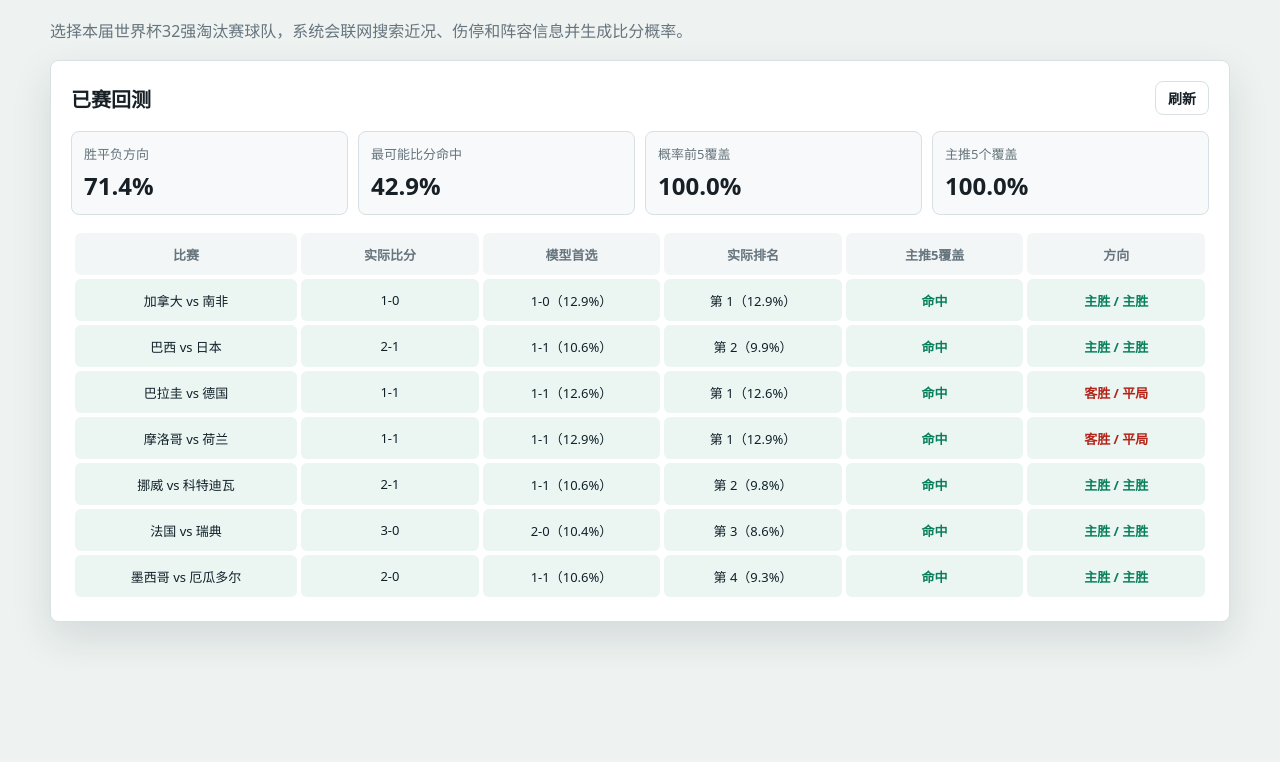
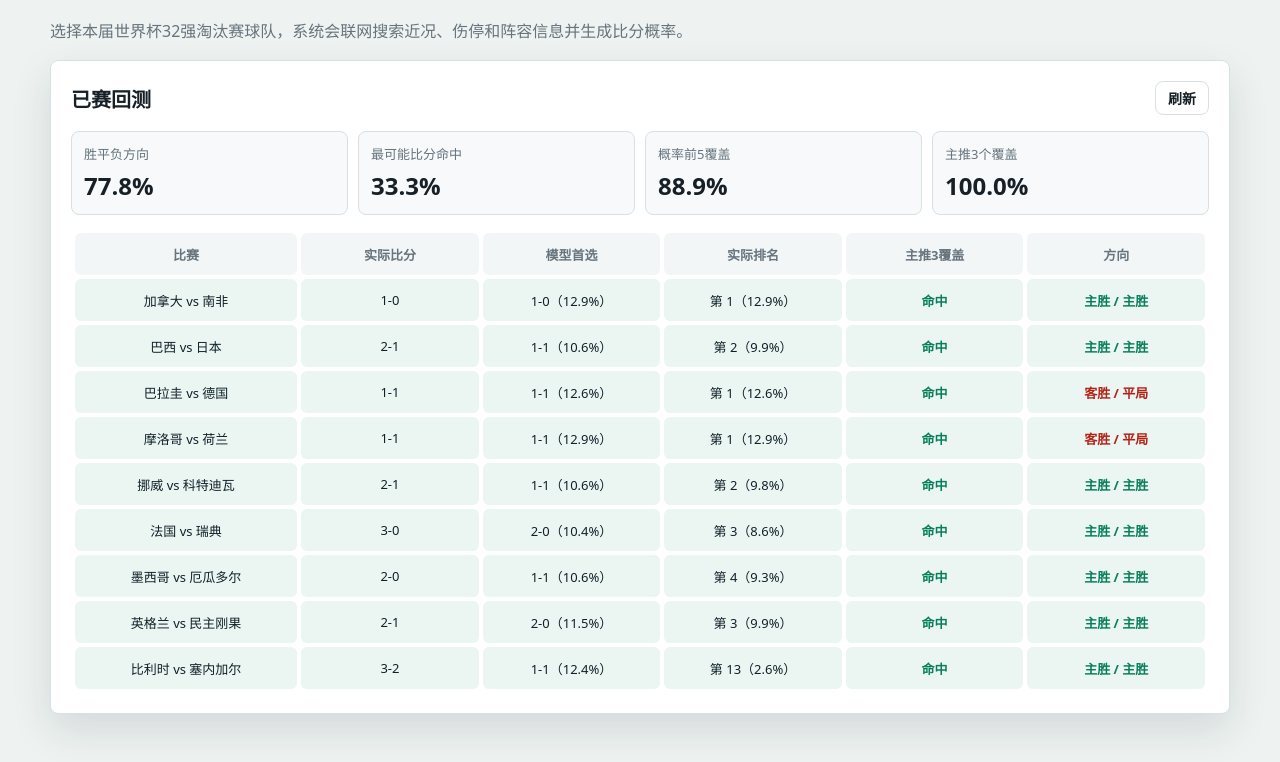
Before and after one commit to yewu73157-web/football-score-predictor, a Flask app: page / in a window 1280 px wide. Shown: the part 434-1196 px from the top of the page. Before the commit the page ends 1076 px from the top, so only its background shows below. Run offline with Flask 3, Linux system fonts and the light colour scheme; data that the repository does not hold is empty.

Commit message:
Add knockout history prior and top three coverage

```diff
--- a/app.py
+++ b/app.py
@@ -98,7 +98,32 @@ COMPLETED_MATCHES = [
     {"home": "挪威", "away": "科特迪瓦", "score": [2, 1], "neutral": True},
     {"home": "法国", "away": "瑞典", "score": [3, 0], "neutral": True},
     {"home": "墨西哥", "away": "厄瓜多尔", "score": [2, 0], "neutral": False},
+    {"home": "英格兰", "away": "民主刚果", "score": [2, 1], "neutral": True},
+    {"home": "比利时", "away": "塞内加尔", "score": [3, 2], "neutral": True},
 ]
+
+# Recent World Cup knockout matches are dominated by narrow wins and low-to-medium
+# scorelines. The multipliers are used only for recommendation order, not for the
+# displayed Poisson probabilities.
+HISTORICAL_KNOCKOUT_PRIOR = {
+    "1-0": 1.20,
+    "0-1": 1.20,
+    "2-1": 1.18,
+    "1-2": 1.18,
+    "2-0": 1.14,
+    "0-2": 1.14,
+    "1-1": 1.12,
+    "0-0": 1.06,
+    "3-0": 1.05,
+    "0-3": 1.05,
+    "3-1": 1.04,
+    "1-3": 1.04,
+    "2-2": 0.94,
+    "3-2": 0.90,
+    "2-3": 0.90,
+    "4-2": 0.62,
+    "2-4": 0.62,
+}
 
 TEAM_LOOKUP = {team["zh"]: team for team in KNOCKOUT_TEAMS}
 TEAM_LOOKUP.update({team["en"].lower(): team for team in KNOCKOUT_TEAMS})
@@ -282,6 +307,45 @@ def find_best_score(
     return None
 
 
+def apply_historical_prior(
+    all_scores: list[dict[str, Any]],
+    favorite: str,
+    favorite_prob: float,
+    draw: float,
+    over25: float,
+    btts: float,
+) -> list[dict[str, Any]]:
+    adjusted = []
+    for item in all_scores:
+        candidate = dict(item)
+        multiplier = HISTORICAL_KNOCKOUT_PRIOR.get(candidate["score"], 0.82)
+        total_goals = candidate["home"] + candidate["away"]
+        is_favorite_win = candidate["home"] > candidate["away"] if favorite == "home" else candidate["away"] > candidate["home"]
+        is_clean_sheet = candidate["away"] == 0 if favorite == "home" else candidate["home"] == 0
+
+        if is_favorite_win:
+            multiplier *= 1.04
+        if favorite_prob >= 0.54 and is_favorite_win and is_clean_sheet:
+            multiplier *= 1.10
+        if btts >= 0.50 and total_goals >= 3 and candidate["home"] > 0 and candidate["away"] > 0:
+            multiplier *= 1.10
+        if over25 >= 0.55 and total_goals >= 3:
+            multiplier *= 1.08
+        if over25 < 0.50 and total_goals >= 4:
+            multiplier *= 0.72
+        if candidate["score"] in {"3-2", "2-3"} and btts >= 0.50 and over25 >= 0.48 and (favorite_prob < 0.48 or draw >= 0.24):
+            multiplier *= 1.55
+        if candidate["score"] in {"4-2", "2-4"}:
+            if over25 >= 0.68 and btts >= 0.58 and 0.50 <= favorite_prob <= 0.70:
+                multiplier *= 2.25
+            else:
+                multiplier *= 0.45
+
+        candidate["coverageProb"] = candidate["prob"] * multiplier
+        adjusted.append(candidate)
+    return sorted(adjusted, key=lambda item: item["coverageProb"], reverse=True)
+
+
 def build_coverage_scores(
     all_scores: list[dict[str, Any]],
     home_win: float,
@@ -293,31 +357,59 @@ def build_coverage_scores(
     sorted_scores = sorted(all_scores, key=lambda item: item["prob"], reverse=True)
     favorite = "home" if home_win >= away_win else "away"
     favorite_margin = abs(home_win - away_win)
+    favorite_prob = max(home_win, away_win)
+    over25 = sum(item["prob"] for item in all_scores if item["home"] + item["away"] >= 3)
+    btts = sum(item["prob"] for item in all_scores if item["home"] > 0 and item["away"] > 0)
+    coverage_scores = apply_historical_prior(all_scores, favorite, favorite_prob, draw, over25, btts)
 
     def add(candidate: dict[str, Any] | None) -> None:
-        if candidate and candidate["score"] not in used and len(recommendations) < 5:
+        if candidate and candidate["score"] not in used and len(recommendations) < 3:
             used.add(candidate["score"])
             recommendations.append(candidate)
 
     add(dict(sorted_scores[0], label="概率最高"))
-    add(find_best_score(sorted_scores, lambda item: item["home"] == item["away"], used, "平局保护"))
     if favorite == "home":
-        add(find_best_score(sorted_scores, lambda item: item["home"] > item["away"] and item["home"] - item["away"] == 1, used, "主队小胜"))
-        add(find_best_score(sorted_scores, lambda item: item["home"] >= 2 and item["away"] == 0, used, "主队零封保护"))
-        add(find_best_score(sorted_scores, lambda item: item["home"] > item["away"] and item["home"] >= 2, used, "主队扩大比分"))
-        if max(home_win, away_win) >= 0.50 or favorite_margin >= 0.18:
-            add(find_best_score(sorted_scores, lambda item: item["home"] >= 3 and item["home"] - item["away"] >= 2, used, "强队大胜保护"))
-        add(find_best_score(sorted_scores, lambda item: item["away"] > item["home"], used, "冷门保护"))
+        before_small_win = len(recommendations)
+        if btts >= 0.49:
+            add(find_best_score(coverage_scores, lambda item: item["home"] > item["away"] and item["home"] - item["away"] == 1 and item["away"] > 0, used, "主队一球小胜"))
+        if len(recommendations) == before_small_win:
+            add(find_best_score(coverage_scores, lambda item: item["home"] > item["away"] and item["home"] - item["away"] == 1, used, "主队一球小胜"))
+        if over25 >= 0.68 and btts >= 0.58 and 0.50 <= favorite_prob <= 0.70:
+            add(find_best_score(coverage_scores, lambda item: item["home"] == 4 and item["away"] == 2, used, "极端大球保护"))
+        elif favorite_prob >= 0.68 and over25 >= 0.60:
+            add(find_best_score(coverage_scores, lambda item: item["home"] == 3 and item["away"] == 0, used, "强队零封上限"))
+        elif btts >= 0.50 and over25 >= 0.48 and (favorite_prob < 0.48 or draw >= 0.24):
+            add(find_best_score(coverage_scores, lambda item: item["home"] == 3 and item["away"] == 2, used, "高比分一球差"))
+        elif favorite_prob >= 0.54:
+            add(find_best_score(coverage_scores, lambda item: item["home"] >= 2 and item["away"] == 0, used, "主队零封保护"))
+        elif btts >= 0.50 and over25 >= 0.48:
+            add(find_best_score(coverage_scores, lambda item: item["home"] > item["away"] and item["away"] > 0 and item["home"] + item["away"] >= 3, used, "双方进球保护"))
+        elif favorite_prob >= 0.52:
+            add(find_best_score(coverage_scores, lambda item: item["home"] >= 2 and item["away"] == 0, used, "主队零封保护"))
+        else:
+            add(find_best_score(coverage_scores, lambda item: item["home"] == item["away"], used, "平局保护"))
     else:
-        add(find_best_score(sorted_scores, lambda item: item["away"] > item["home"] and item["away"] - item["home"] == 1, used, "客队小胜"))
-        add(find_best_score(sorted_scores, lambda item: item["away"] >= 2 and item["home"] == 0, used, "客队零封保护"))
-        add(find_best_score(sorted_scores, lambda item: item["away"] > item["home"] and item["away"] >= 2, used, "客队扩大比分"))
-        if max(home_win, away_win) >= 0.50 or favorite_margin >= 0.18:
-            add(find_best_score(sorted_scores, lambda item: item["away"] >= 3 and item["away"] - item["home"] >= 2, used, "强队大胜保护"))
-        add(find_best_score(sorted_scores, lambda item: item["home"] > item["away"], used, "冷门保护"))
+        before_small_win = len(recommendations)
+        if btts >= 0.49:
+            add(find_best_score(coverage_scores, lambda item: item["away"] > item["home"] and item["away"] - item["home"] == 1 and item["home"] > 0, used, "客队一球小胜"))
+        if len(recommendations) == before_small_win:
+            add(find_best_score(coverage_scores, lambda item: item["away"] > item["home"] and item["away"] - item["home"] == 1, used, "客队一球小胜"))
+        if over25 >= 0.68 and btts >= 0.58 and 0.50 <= favorite_prob <= 0.70:
+            add(find_best_score(coverage_scores, lambda item: item["away"] == 4 and item["home"] == 2, used, "极端大球保护"))
+        elif favorite_prob >= 0.68 and over25 >= 0.60:
+            add(find_best_score(coverage_scores, lambda item: item["away"] == 3 and item["home"] == 0, used, "强队零封上限"))
+        elif btts >= 0.50 and over25 >= 0.48 and (favorite_prob < 0.48 or draw >= 0.24):
+            add(find_best_score(coverage_scores, lambda item: item["away"] == 3 and item["home"] == 2, used, "高比分一球差"))
+        elif favorite_prob >= 0.54:
+            add(find_best_score(coverage_scores, lambda item: item["away"] >= 2 and item["home"] == 0, used, "客队零封保护"))
+        elif btts >= 0.50 and over25 >= 0.48:
+            add(find_best_score(coverage_scores, lambda item: item["away"] > item["home"] and item["home"] > 0 and item["home"] + item["away"] >= 3, used, "双方进球保护"))
+        elif favorite_prob >= 0.52:
+            add(find_best_score(coverage_scores, lambda item: item["away"] >= 2 and item["home"] == 0, used, "客队零封保护"))
+        else:
+            add(find_best_score(coverage_scores, lambda item: item["home"] == item["away"], used, "平局保护"))
 
-    add(find_best_score(sorted_scores, lambda item: item["home"] + item["away"] >= 3, used, "进攻战保护"))
-    for item in sorted_scores:
+    for item in coverage_scores:
         add(dict(item, label="概率补位"))
 
     top10_pool = sorted_scores[:10]
@@ -326,8 +418,7 @@ def build_coverage_scores(
         for item in sorted_scores
         if (item["away"] > item["home"] if favorite == "home" else item["home"] > item["away"])
     ][:3]
-    top5_mass = sum(item["prob"] for item in recommendations)
-    favorite_prob = max(home_win, away_win)
+    top3_mass = sum(item["prob"] for item in recommendations)
     if favorite_prob >= 0.52 and favorite_margin >= 0.18:
         confidence = "高"
         confidence_note = "优势方较明确，但比分仍不能保证。"
@@ -339,10 +430,10 @@ def build_coverage_scores(
         confidence_note = "胜平负接近，杯赛波动较大。"
 
     return {
-        "recommendedTop5": recommendations,
+        "recommendedTop3": recommendations,
         "candidateTop10": top10_pool,
         "upsetProtection": upset_scores,
-        "top5ProbabilityMass": top5_mass,
+        "top3ProbabilityMass": top3_mass,
         "confidence": confidence,
         "confidenceNote": confidence_note,
     }
@@ -452,6 +543,7 @@ def predict(home: str, away: str, neutral: bool) -> dict[str, Any]:
             "used": [
                 "2026世界杯32强淘汰赛名单",
                 "国家队基础强度评分",
+                "世界杯淘汰赛常见比分历史先验",
                 "DuckDuckGo HTML 搜索摘要",
             ],
         },
@@ -491,7 +583,7 @@ def evaluate_completed_matches() -> dict[str, Any]:
         actual_rank = next(i + 1 for i, (score, _) in enumerate(all_scores) if list(score) == match["score"])
         actual_prob = next(probability for score, probability in all_scores if list(score) == match["score"])
         top5_hits += actual_rank <= 5
-        recommended_scores = [item["score"] for item in result["coverageScores"]["recommendedTop5"]]
+        recommended_scores = [item["score"] for item in result["coverageScores"]["recommendedTop3"]]
         recommended_hit = f'{match["score"][0]}-{match["score"][1]}' in recommended_scores
         recommended_hits += recommended_hit
         rows.append(
@@ -515,7 +607,7 @@ def evaluate_completed_matches() -> dict[str, Any]:
         "resultAccuracy": result_hits / total,
         "exactAccuracy": exact_hits / total,
         "top5Accuracy": top5_hits / total,
-        "recommendedTop5Accuracy": recommended_hits / total,
+        "recommendedTop3Accuracy": recommended_hits / total,
         "rows": rows,
     }
 
--- a/static/app.js
+++ b/static/app.js
@@ -106,7 +106,7 @@ function renderSources(data) {
     </div>
     <div class="source-card">
       <strong>模型因子</strong>
-      <p>使用国家队基础强度、本届赛事状态、东道主优势、淘汰赛保守系数、是否同洲际对手、联网搜索中的近况和伤停关键词来修正预期进球。</p>
+      <p>使用国家队基础强度、本届赛事状态、东道主优势、淘汰赛保守系数、历史淘汰赛比分先验、是否同洲际对手、联网搜索中的近况和伤停关键词来修正预期进球。</p>
       <p>搜索质量：${pct(data.dataQuality.searchQuality || 0)}。${data.dataQuality.searchNote || ""}</p>
     </div>
     <div class="source-card">
@@ -126,7 +126,7 @@ function renderBacktest(data) {
     <div class="metric"><span>胜平负方向</span><strong>${pct(data.resultAccuracy)}</strong></div>
     <div class="metric"><span>最可能比分命中</span><strong>${pct(data.exactAccuracy)}</strong></div>
     <div class="metric"><span>概率前5覆盖</span><strong>${pct(data.top5Accuracy)}</strong></div>
-    <div class="metric"><span>主推5个覆盖</span><strong>${pct(data.recommendedTop5Accuracy)}</strong></div>
+    <div class="metric"><span>主推3个覆盖</span><strong>${pct(data.recommendedTop3Accuracy)}</strong></div>
   `;
   let html = `
     <thead>
@@ -135,7 +135,7 @@ function renderBacktest(data) {
         <th>实际比分</th>
         <th>模型首选</th>
         <th>实际排名</th>
-        <th>主推5覆盖</th>
+        <th>主推3覆盖</th>
         <th>方向</th>
       </tr>
     </thead>
@@ -191,11 +191,11 @@ async function runPrediction(event) {
     const data = await response.json();
     if (!response.ok) throw new Error(data.error || "请求失败");
 
-    bestScore.textContent = `${data.coverageScores.recommendedTop5[0].score}（5选覆盖）`;
+    bestScore.textContent = `${data.coverageScores.recommendedTop3[0].score}（3选覆盖）`;
     lambdaText.textContent = `${data.homeLambda.toFixed(2)} : ${data.awayLambda.toFixed(2)}`;
-    qualityText.textContent = `${data.coverageScores.confidence}（覆盖${pct(data.coverageScores.top5ProbabilityMass)}）`;
+    qualityText.textContent = `${data.coverageScores.confidence}（覆盖${pct(data.coverageScores.top3ProbabilityMass)}）`;
     renderBars(data.probabilities, home, away);
-    renderTopScores(data.coverageScores.recommendedTop5);
+    renderTopScores(data.coverageScores.recommendedTop3);
     renderScoreList(candidateScores, data.coverageScores.candidateTop10);
     renderScoreList(upsetScores, data.coverageScores.upsetProtection);
     confidenceNote.textContent = data.coverageScores.confidenceNote;
--- a/templates/index.html
+++ b/templates/index.html
@@ -77,10 +77,10 @@
             <h2>赛果概率</h2>
             <div id="outcomes" class="bars"></div>
           </article>
-          <article class="panel">
-            <h2>主推 5 个比分</h2>
-            <div id="topScores" class="score-list"></div>
-          </article>
+            <article class="panel">
+              <h2>主推 3 个比分</h2>
+              <div id="topScores" class="score-list"></div>
+            </article>
         </div>
 
         <div class="grid two">
@@ -110,7 +110,7 @@
           <article class="panel">
             <h2>模型说明</h2>
             <p class="copy">
-              本工具只覆盖 2026 世界杯 32 强淘汰赛球队，预测口径为90分钟常规时间。主推5个比分采用“概率 + 覆盖率”策略，覆盖平局、小胜、扩大比分和冷门路线。
+              本工具只覆盖 2026 世界杯 32 强淘汰赛球队，预测口径为90分钟常规时间。主推3个比分采用“当前概率 + 历史淘汰赛先验 + 覆盖率”策略，覆盖最高概率、小胜路径和大球/零封保护路径。
               它不能保证百分百命中，只用于提高真实比分落入推荐池的概率。
             </p>
           </article>
```
